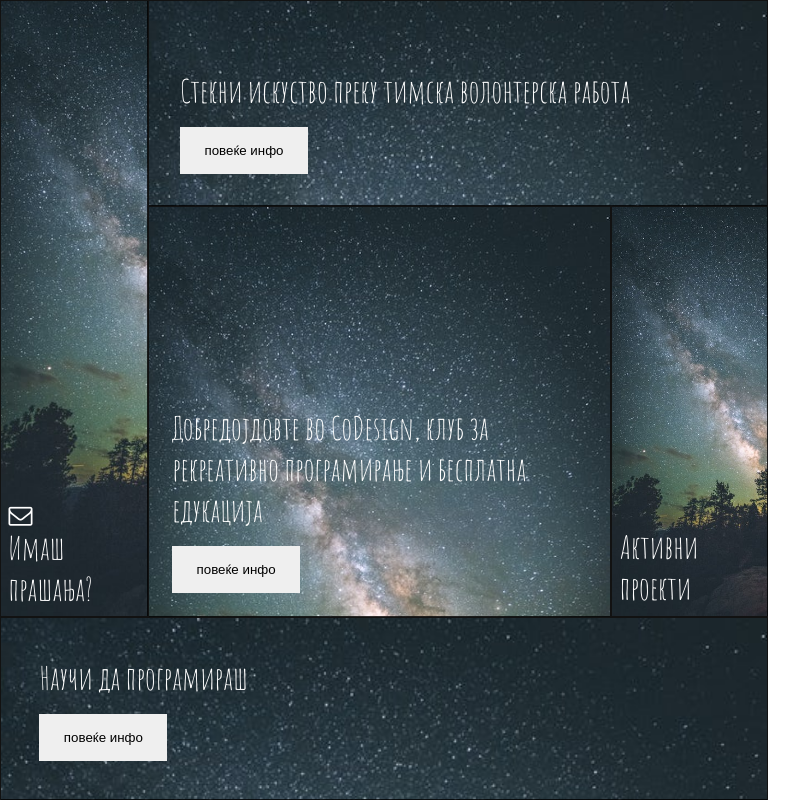
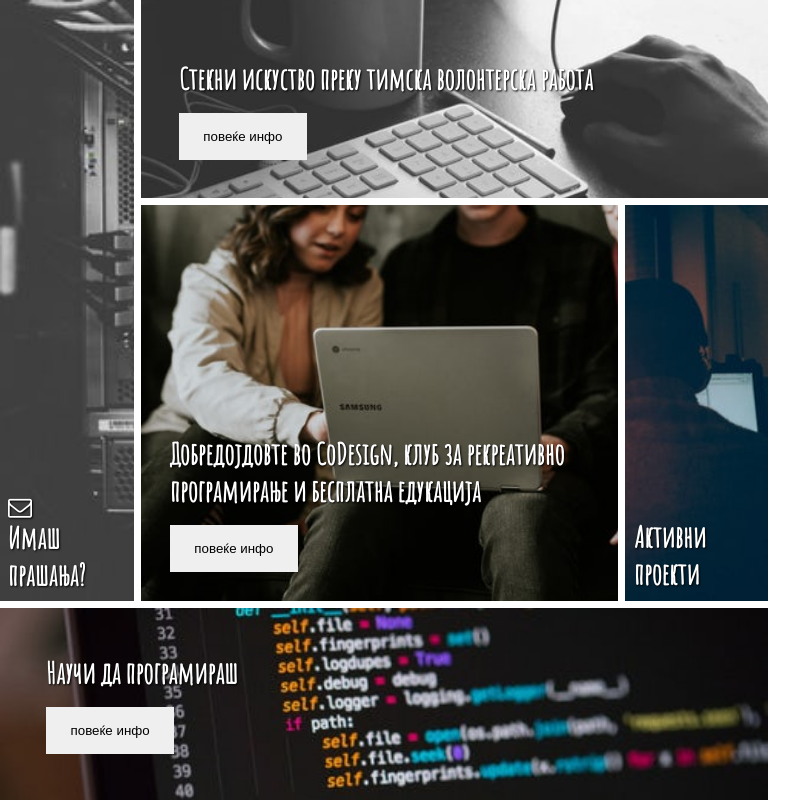
Before and after one commit to LeaLumburovska/codesign-website, a plain HTML site: page index.html in a window 1280 px wide. Shown: the full height of the page, 0-788 px from the left. Drawn offline with Linux system fonts and the light colour scheme.

Commit message:
added new bg images

```diff
--- a/index.html
+++ b/index.html
@@ -11,11 +11,11 @@
 <body>
 
    <div class="grid-wrapper">
-      <div class="grid-item" style="grid-area:header" onclick="window.location.href ='#' ">Научи да програмираш<button> повеќе инфо </button></div>
-    <div class="grid-item" style="grid-area:menu" onclick="window.location.href ='#' "><i style="font-size:24px" class="fa">&#xf003;</i>Имаш прашања?</div>
-      <div class="grid-item" style="grid-area:main" onclick="window.location.href ='#' ">Стекни искуство преку тимска волонтерска работа<button> повеќе инфо </button></div>
-      <div class="grid-item" style="grid-area:right" onclick="window.location.href ='#' ">Активни проекти </div>
-      <div class="grid-item" style="grid-area:footer" onclick="window.location.href ='#' ">Добредојдовте во CoDesign, клуб за рекреативно програмирање и бесплатна едукација<button> повеќе инфо </button></div>
+      <div class="grid-item" id="nauci-div" style="grid-area:header" onclick="window.location.href ='#' ">Научи да програмираш<button> повеќе инфо </button></div>
+    <div class="grid-item" id="prasanja" style="grid-area:menu" onclick="window.location.href ='#' "><i style="font-size:24px" class="fa">&#xf003;</i>Имаш прашања?</div>
+      <div class="grid-item" id="volontiraj" style="grid-area:main" onclick="window.location.href ='#' ">Стекни искуство преку тимска волонтерска работа<button> повеќе инфо </button></div>
+      <div class="grid-item" id="aktivni-proekti" style="grid-area:right" onclick="window.location.href ='#' ">Активни проекти </div>
+      <div class="grid-item"  id="codesign-center" style="grid-area:footer" onclick="window.location.href ='#' ">Добредојдовте во CoDesign, клуб за рекреативно програмирање и бесплатна едукација<button> повеќе инфо </button></div>
 
 
     </div>
--- a/mystyle.css
+++ b/mystyle.css
@@ -74,17 +74,18 @@ background:royalblue;
 
 
 .grid-item{
-    font-size:1.2em;
+
   background-color: rgba(255, 255, 255, 0.2);
-  border: 1px solid rgba(0, 0, 0, 0.8);
-  padding:5%;
+/*  border: 1px solid rgba(0, 0, 0, 0.8);*/
+  padding:6%;
   color: white;
 
     box-sizing: border-box;
 
-    background-image: url("space.jpeg");
+
     background-repeat: no-repeat;
     background-size: cover;
+
 
       display: flex;
       flex-direction: column;
@@ -92,16 +93,48 @@ background:royalblue;
 
 /*    font-family: 'Rubik Mono One', sans-serif;*/
     font-family: 'Amatic SC', cursive;
-    font-size: 2.5vw;
+    font-size: 2.3vw;
+     font-weight: bold;
+    text-shadow: 1px 1px  2px black;
 
 
 }
+
+#aktivni-proekti{
+    background-image: url("notebooks2.jpeg");
+     background-position: right;
+}
+
+#volontiraj{
+
+    background-image: url("notebooks4.jpeg");
+   background-position: left;
+}
+
+#prasanja{
+      background-image: url("room-computers.jpeg");
+
+
+}
+
+#codesign-center{
+    background-image: url("notebooks3.jpeg");
+}
+
+#nauci-div{
+    background-image: url("notebooks.jpeg");
+    background-position: top;
+
+}
+
 
 .grid-wrapper{
     float:left;
     width:60%;
     height: 100vh;
 
+    grid-gap:7px;
+    background: white;
 
   display: grid;
     grid-template-rows: 1fr 2fr 0.5fr;
@@ -111,15 +144,11 @@ background:royalblue;
     'menu main main main main'
     'menu footer footer footer right'
      'header header header header header';
-  background-color: rgba(0, 0, 0, 0.8);
+/*  background-color: rgba(0, 0, 0, 0.8);*/
   box-sizing: border-box;
 
 
 
-/*
-  min-height: 0;
-  min-width: 0;
-*/
 }
 
 
```
Also changed, not shown: notebooks.jpeg (added), notebooks2.jpeg (added), notebooks3.jpeg (added), notebooks4.jpeg (added), room-computers.jpeg (added), space.jpeg (deleted).
